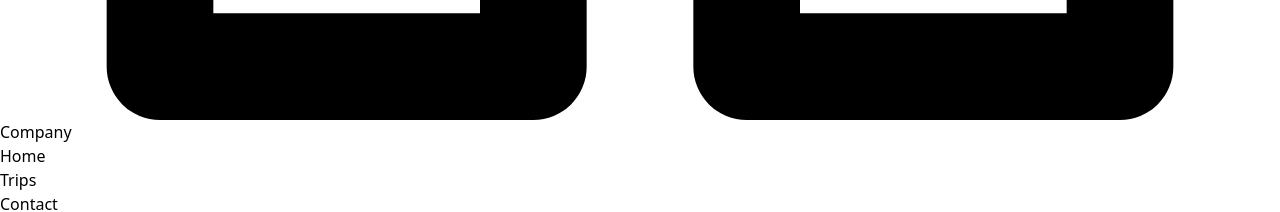
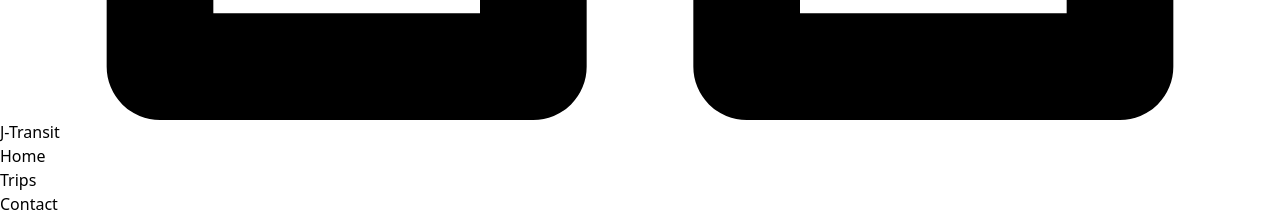
Before and after one commit to onyillto/Trasnport-booking, a Vue app: page / in a window 1280 px wide. Shown: the part 1160-1372 px from the top of the page. Built offline with nearby package versions, Linux system fonts and the light colour scheme.

Commit message:
Update Navbar.vue

```diff
--- a/src/components/Navbar.vue
+++ b/src/components/Navbar.vue
@@ -30,7 +30,7 @@
             </svg>
             <span
               class="ml-2 text-xl font-bold tracking-wide text-gray-100 uppercase"
-              >Company</span
+              >J-Transit</span
             >
           </a>
           <ul class="flex items-center hidden space-x-8 lg:flex">
@@ -140,7 +140,7 @@
                       </svg>
                       <span
                         class="ml-2 text-xl font-bold tracking-wide text-gray-800 uppercase"
-                        >Company</span
+                        >J-Transit</span
                       >
                     </a>
                   </div>
```
